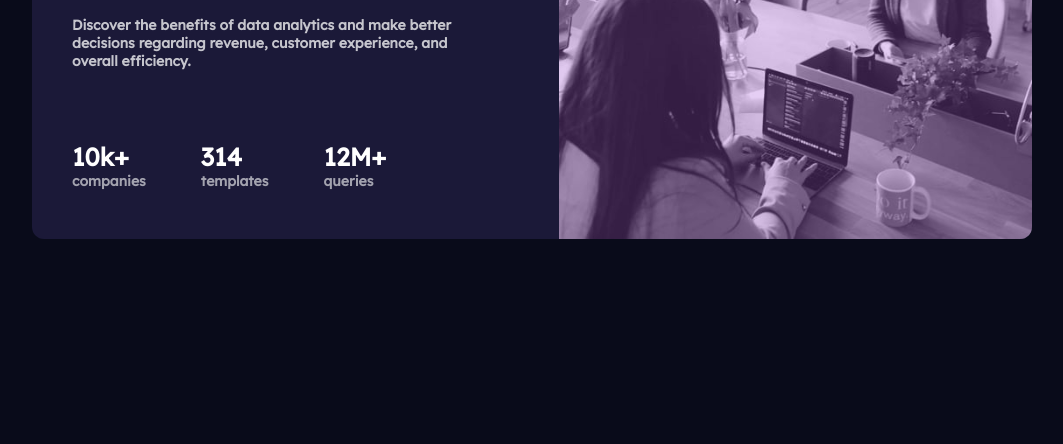
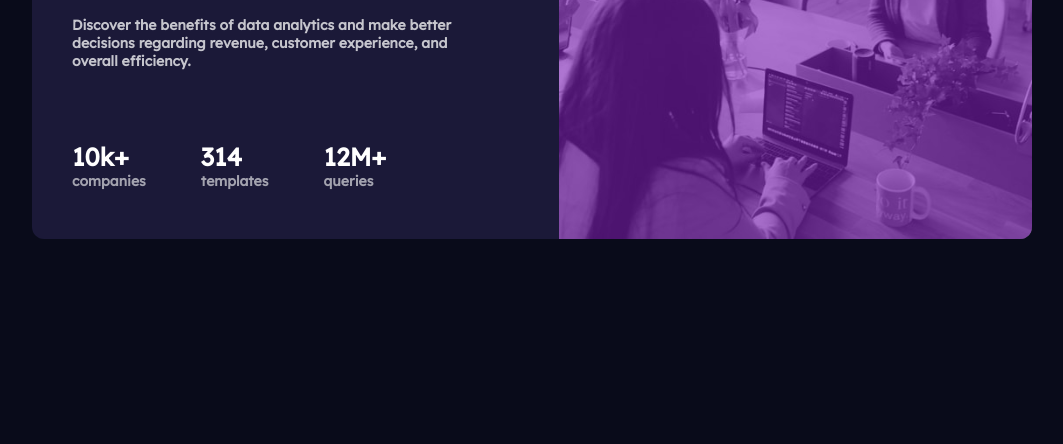
Before and after one commit to medchaibi/preview-card, a plain HTML site: page index.html in a window 1280 px wide. Shown: the part 356-800 px from the top of the page, without its empty margins (108-1171 px from the left). Drawn offline with Linux system fonts and the light colour scheme.

Commit message:
change color

```diff
--- a/css/state.css
+++ b/css/state.css
@@ -75,8 +75,8 @@ h3{
     width: 100%;
     top: 0;
     left: 0;
-    background-color: hsl(277, 64%, 61%);
-    opacity: 0.3;
+    background-color: hsl(277, 72%, 42%);
+    opacity: 0.6;
     position: absolute;
     border-radius: 0 12px 12px 0;
 }
@@ -85,4 +85,5 @@ img {
     height: 100%;
     width: 100%;
     border-radius: 0 12px 12px 0;
+
 }
```
